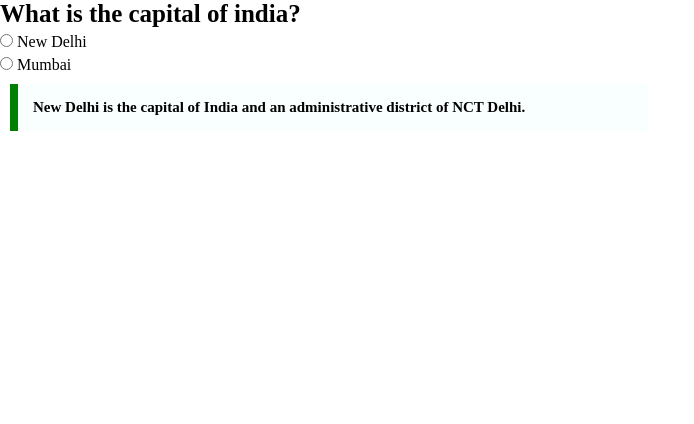
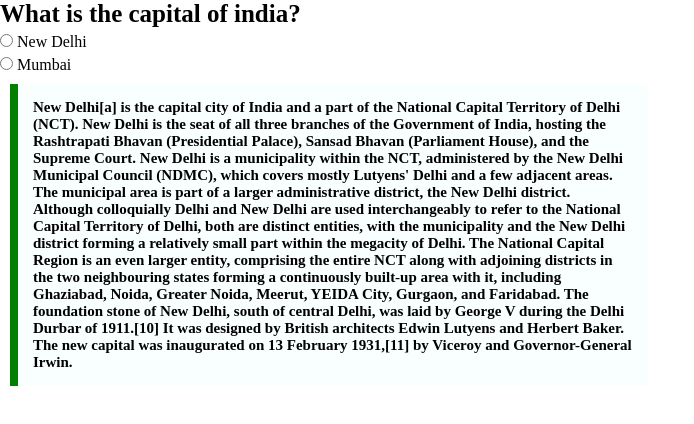
Before and after one commit to acciojob/trivia-ashwarya1905, a website: page main.html in a window 1280 px wide. Shown: the whole page, without its empty margins (0-694 px from the left). Drawn offline with Linux system fonts and the light colour scheme.

Commit message:
created a submission

```diff
--- a/main.html
+++ b/main.html
@@ -21,7 +21,11 @@
         Mumbai
     </label>
 
-	<blockquote>New Delhi is the capital of India and an administrative district of NCT Delhi.</blockquote>
+	<blockquote>New Delhi[a] is the capital city of India and a part of the National Capital Territory of Delhi (NCT). New Delhi is the seat of all three branches of the Government of India, hosting the Rashtrapati Bhavan (Presidential Palace), Sansad Bhavan (Parliament House), and the Supreme Court. New Delhi is a municipality within the NCT, administered by the New Delhi Municipal Council (NDMC), which covers mostly Lutyens' Delhi and a few adjacent areas. The municipal area is part of a larger administrative district, the New Delhi district.
+
+Although colloquially Delhi and New Delhi are used interchangeably to refer to the National Capital Territory of Delhi, both are distinct entities, with the municipality and the New Delhi district forming a relatively small part within the megacity of Delhi. The National Capital Region is an even larger entity, comprising the entire NCT along with adjoining districts in the two neighbouring states forming a continuously built-up area with it, including Ghaziabad, Noida, Greater Noida, Meerut, YEIDA City, Gurgaon, and Faridabad.
+
+The foundation stone of New Delhi, south of central Delhi, was laid by George V during the Delhi Durbar of 1911.[10] It was designed by British architects Edwin Lutyens and Herbert Baker. The new capital was inaugurated on 13 February 1931,[11] by Viceroy and Governor-General Irwin.</blockquote>
 
 	</div>
     <script type="text/javascript" src="./script.js">
```
